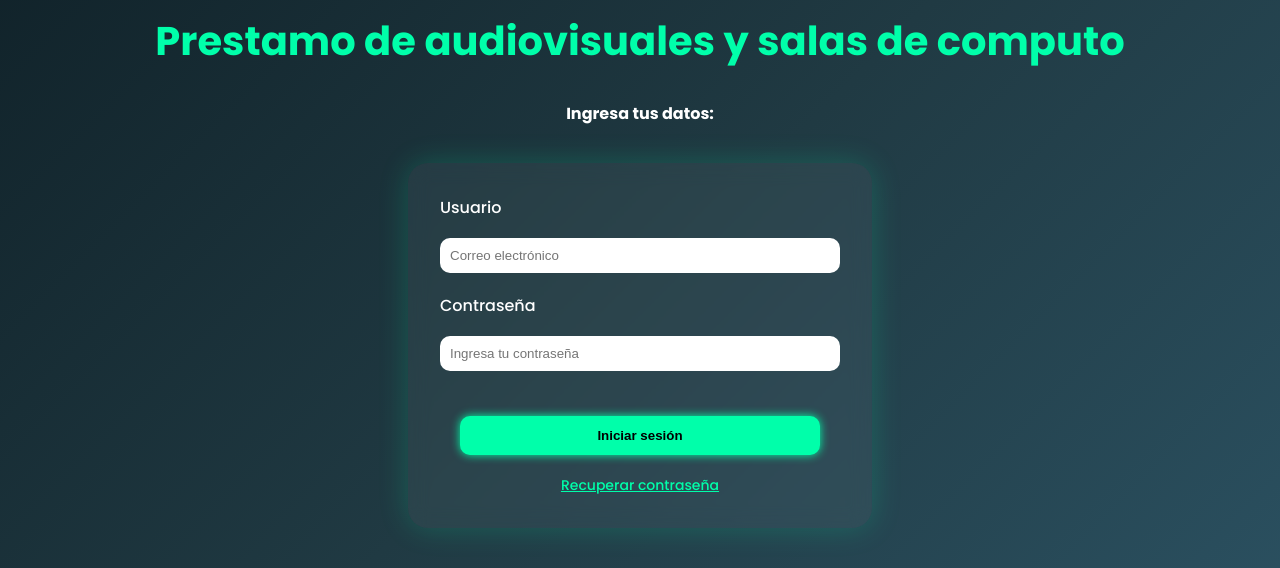
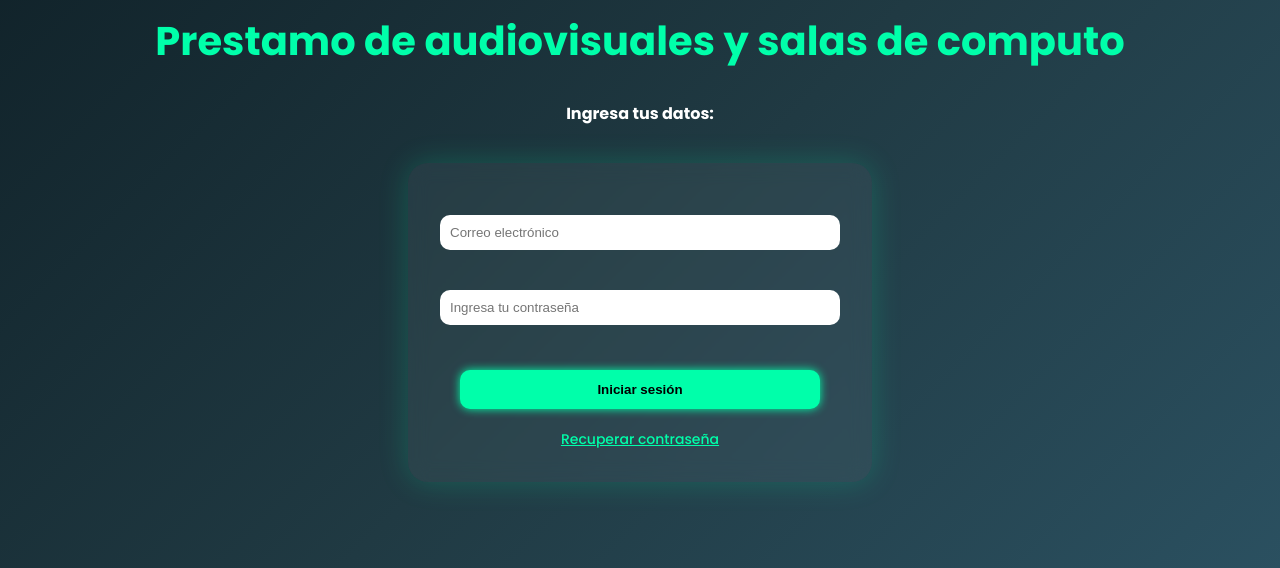
Before and after one commit to didierorduzz/ProyectoIntegrador_1, a Flask app: page / in a window 1280 px wide. Shown: the part 154-722 px from the top of the page. Run offline with Flask 3, Linux system fonts and the light colour scheme.

Commit message:
Error de imagen arreglado

```diff
--- a/static/style.css
+++ b/static/style.css
@@ -66,20 +66,6 @@
       backdrop-filter: blur(10px);
     }
 
-    .user {
-      display: block;
-      text-align: left;
-      margin-bottom: -2px;
-      font-weight: 500;
-    }
-
-    .contra {
-      display: block;
-      text-align: left;
-      margin-bottom: -2px;
-      font-weight: 500;
-    }
-
     .form-container input {
       width: 95%;
       padding: 10px;
--- a/templates/index.html
+++ b/templates/index.html
@@ -12,7 +12,7 @@
 
   <header>
         <a href="https://web.udi.edu.co/">
-        <img src="../imagenes/udi-logo.png" alt="Logo" class="logo-img">
+          <img src="{{ url_for('static', filename='imagenes/udi-logo.png') }}" alt="Logo" class="logo-img">
         </a>
     <div class="auth-buttons">
       <button class="register">Registrarse</button>
@@ -25,9 +25,7 @@
 
     <div class="form-container">
       <form method="post" action="/login">
-        <label class="user">Usuario</label>
         <input type="text" placeholder="Correo electrónico" name="email" required>
-        <label class="contra">Contraseña</label>
         <input type="password" placeholder="Ingresa tu contraseña" name="password" required>
         <button type="submit">Iniciar sesión</button>
         <a href="#">Recuperar contraseña</a>
```
Also changed, not shown: README.md, static/imagenes/referencia.png (renamed from imagenes/referencia.png), static/imagenes/udi-logo-(nombre).png (renamed from imagenes/udi-logo-(nombre).png), static/imagenes/udi-logo.png (renamed from imagenes/udi-logo.png).
